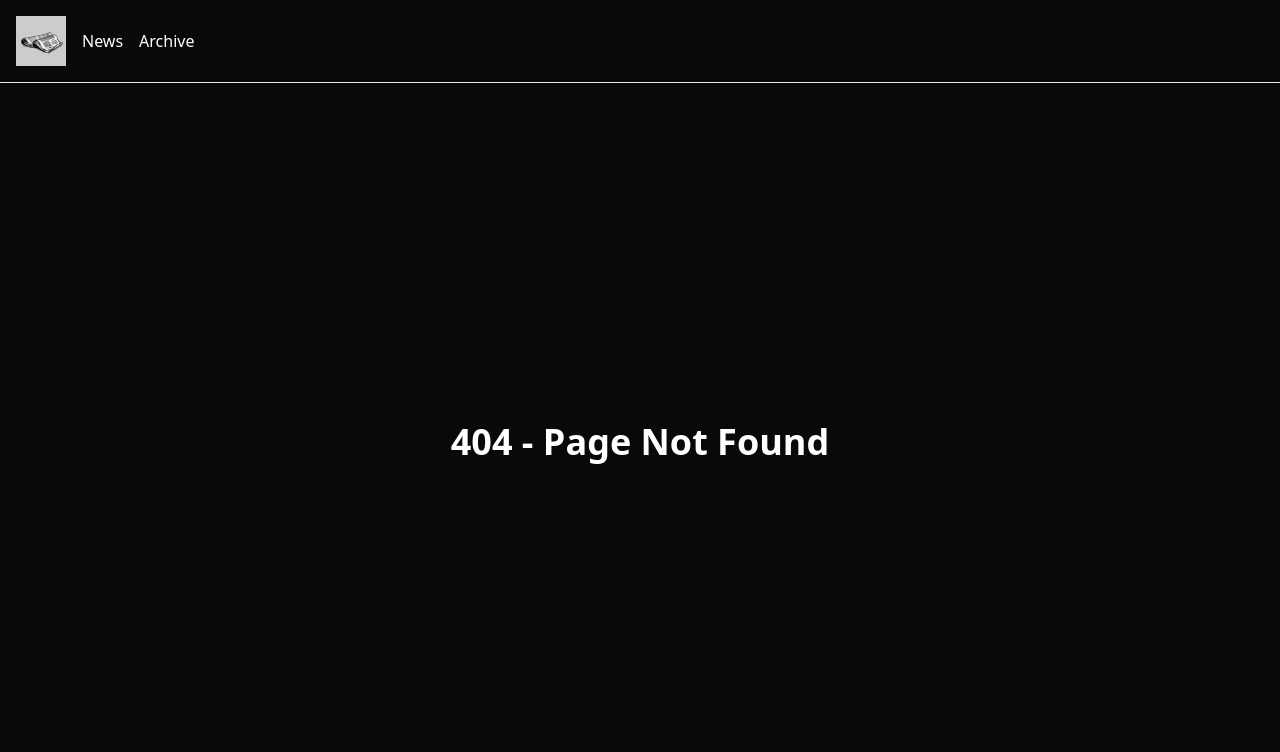
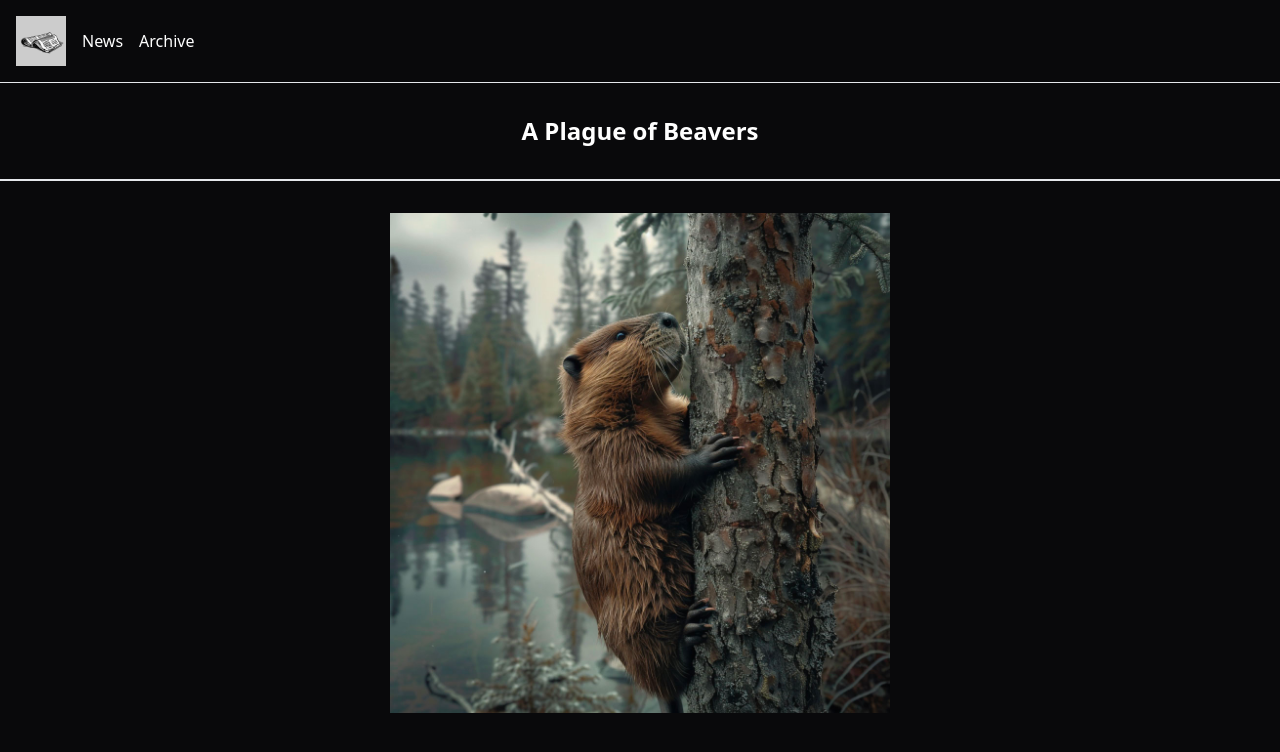
Before and after one commit to magmagmary/mgm-next, a Next.js app: page /news/beaver-plague/image in a window 1280 px wide. Before the commit this address had no page. Shown: the top 752 px of the page. Built offline with nearby package versions, Linux system fonts and the light colour scheme.

Commit message:
feat: define intercepted route

```diff
--- /dev/null
+++ b/app/news/[slug]/(.)image/page.tsx
@@ -0,0 +1,29 @@
+import { notFound } from "next/navigation";
+import { DUMMY_NEWS } from "@/lib/mockData/mockNews";
+import Image from "next/image";
+import { News } from "@/app/news/types";
+import { Separator } from "@radix-ui/react-separator";
+
+const NewsImagePage = async ({ params }: { params: Promise<{ slug: string }> }) => {
+  const { slug } = await params;
+
+  if (!slug) {
+    return notFound();
+  }
+
+  const news = DUMMY_NEWS.find((news:News) => news.slug === slug);
+
+  if (!news) {
+    return notFound();
+  }
+
+  return (
+   <div className='flex flex-col items-center w-full h-full py-8'>
+        <h1 className="text-2xl font-bold">{news.title} (Intercepted Route)</h1>
+        <Separator className="w-full my-8 bg-gray-200 h-0.5" orientation="horizontal" />
+        <Image src={`/images/${news.image}`} alt={news.title} width={500} height={500} className="object-cover" />
+   </div>
+  )
+}
+
+export default NewsImagePage;
--- /dev/null
+++ b/app/news/[slug]/image/page.tsx
@@ -0,0 +1,29 @@
+import { notFound } from "next/navigation";
+import { DUMMY_NEWS } from "@/lib/mockData/mockNews";
+import Image from "next/image";
+import { News } from "@/app/news/types";
+import { Separator } from "@radix-ui/react-separator";
+
+const NewsImagePage = async ({ params }: { params: Promise<{ slug: string }> }) => {
+  const { slug } = await params;
+
+  if (!slug) {
+    return notFound();
+  }
+
+  const news = DUMMY_NEWS.find((news:News) => news.slug === slug);
+
+  if (!news) {
+    return notFound();
+  }
+
+  return (
+   <div className='flex flex-col items-center w-full h-full py-8'>
+        <h1 className="text-2xl font-bold">{news.title}</h1>
+        <Separator className="w-full my-8 bg-gray-200 h-0.5" orientation="horizontal" />
+        <Image src={`/images/${news.image}`} alt={news.title} width={500} height={500} className="object-cover" />
+   </div>
+  )
+}
+
+export default NewsImagePage;
--- a/app/news/[slug]/page.tsx
+++ b/app/news/[slug]/page.tsx
@@ -2,6 +2,7 @@ import { notFound } from "next/navigation";
 import { News } from "../types";
 import { DUMMY_NEWS } from "@/lib/mockData/mockNews";
 import Image from "next/image";
+import Link from "next/link";
 
 const NewsDetailPage = async ({ params }: { params: Promise<{ slug: string }> }) => {
   const { slug } = await params;
@@ -18,9 +19,9 @@ const NewsDetailPage = async ({ params }: { params: Promise<{ slug: string }> })
 
   return (
     <article className="flex flex-col gap-4 items-center justify-center h-full max-w-5xl mx-auto">
-      <div className="relative w-full h-100">
+      <Link href={`/news/${news.slug}/image`} className="relative w-full h-100">
         <Image src={`/images/${news.image}`} alt={news.title} fill className="object-contain" />
-      </div>
+      </Link>
 
       <h1 className="text-4xl font-bold">{news.title}</h1>
       <time className="text-sm text-gray-500">{news.date}</time>
```
